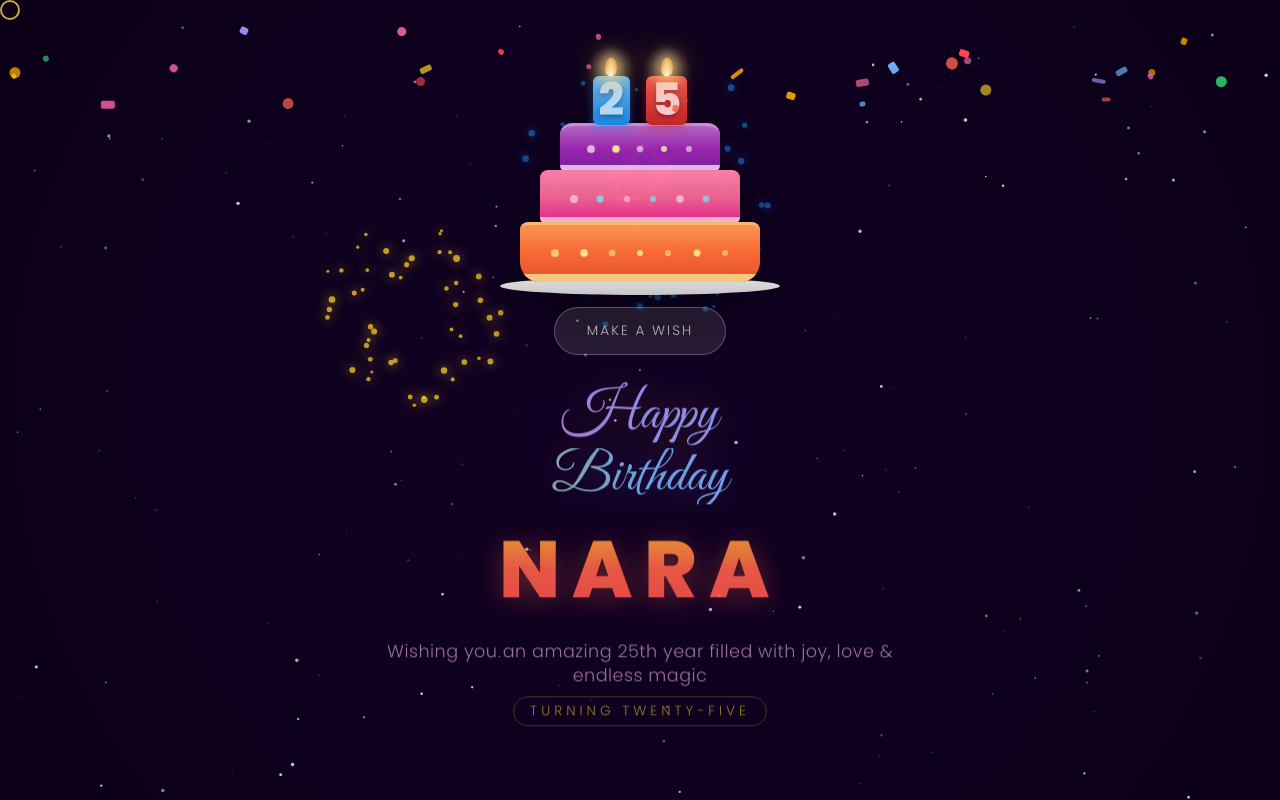
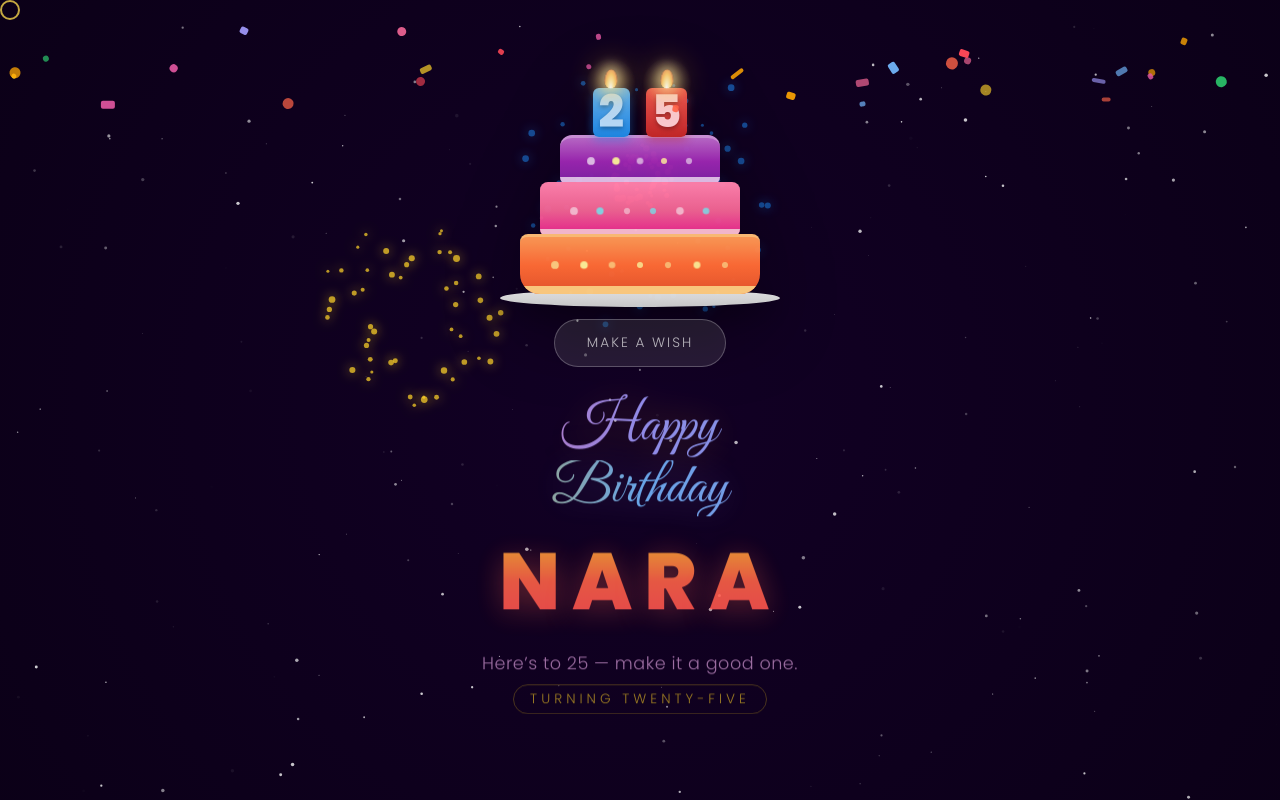
Before and after one commit to nothingmean00/Nara-s-birthday, a plain HTML site: page index.html in a window 1280 px wide. Drawn offline with Linux system fonts and the light colour scheme.

Commit message:
Rephrase wishes line, less corny

```diff
--- a/index.html
+++ b/index.html
@@ -693,7 +693,7 @@
     <div class="nara">
       <span>N</span><span>A</span><span>R</span><span>A</span>
     </div>
-    <div class="wishes">Wishing you an amazing 25th year filled with joy, love & endless magic</div>
+    <div class="wishes">Here’s to 25 — make it a good one.</div>
     <div class="age-tag">TURNING TWENTY-FIVE</div>
   </div>
 </div>
```
